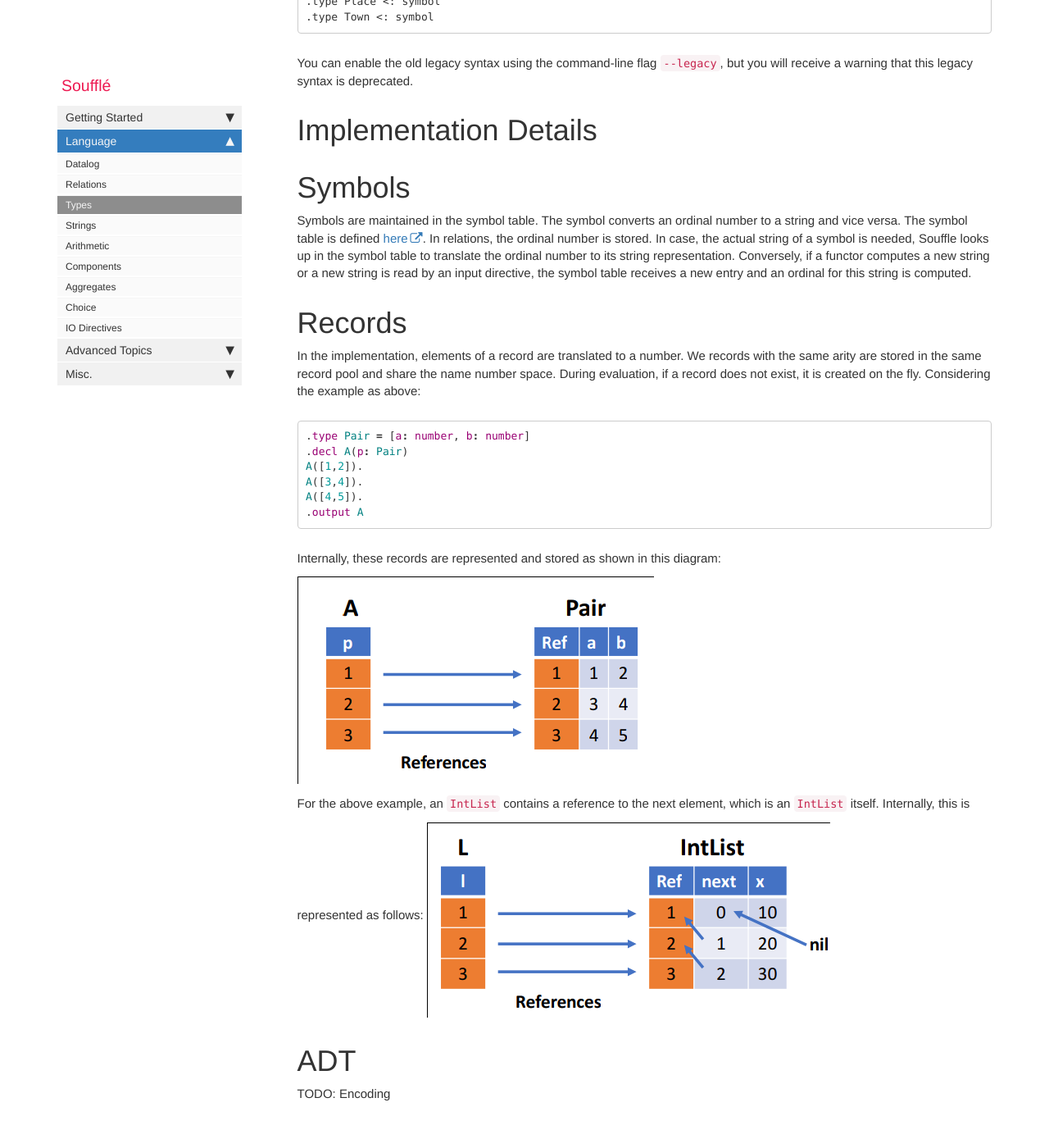
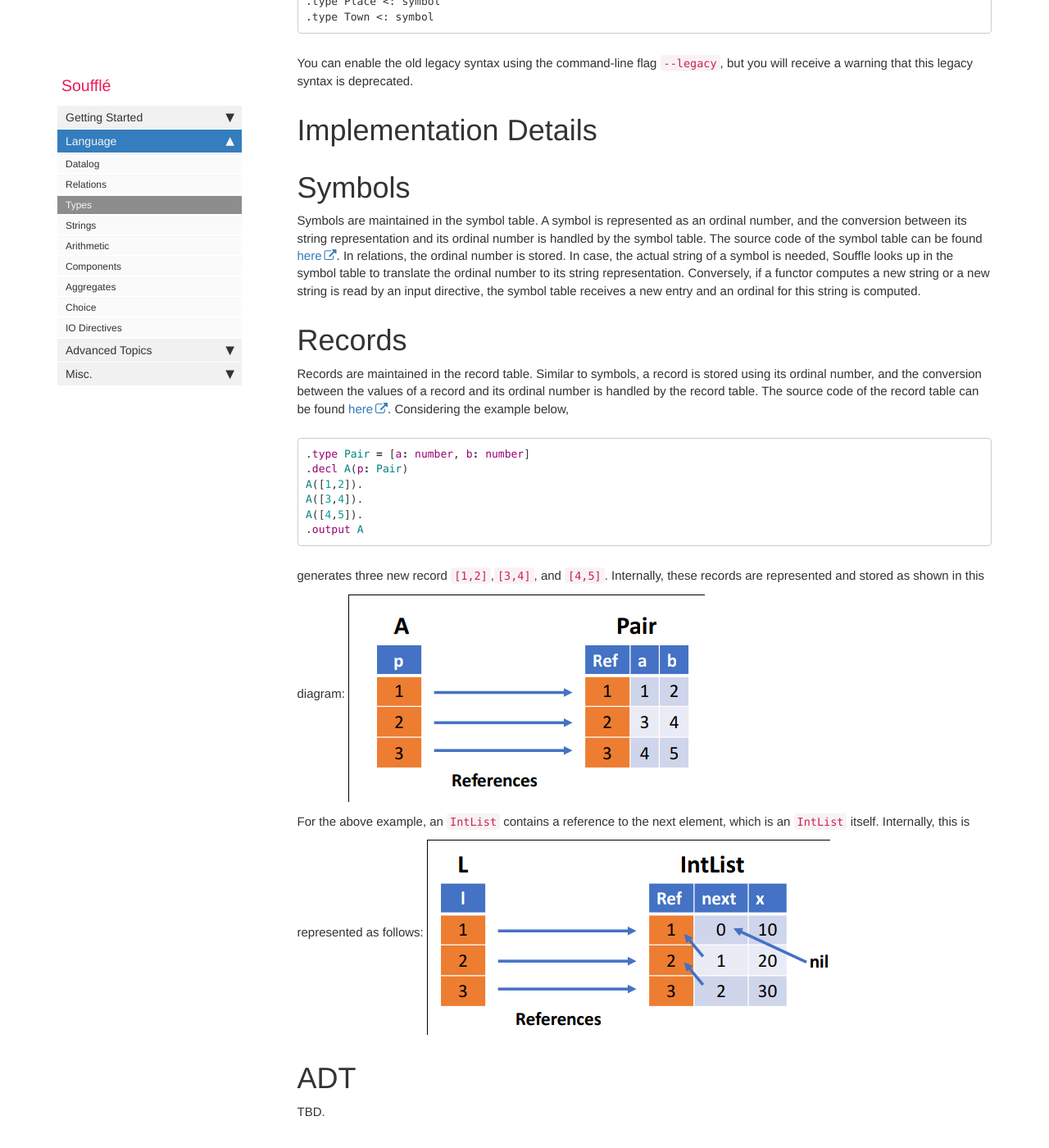
Before and after one commit to souffle-lang/souffle-lang.github.io, a Jekyll site: the page built from pages/docs/types.md, in a window 1280 px wide and 1400 px high, scrolled down 10414 px. Shown: the whole window at 82% size. Built offline with Jekyll 4.4.1, drawn with Linux system fonts in a browser that asks for light colours; comment, search, counter and statistics services are not loaded.

Commit message:
Update types.md

````diff
--- a/pages/docs/types.md
+++ b/pages/docs/types.md
@@ -383,15 +383,16 @@ You can enable the old legacy syntax using the command-line flag `--legacy`, but
 # Implementation Details
 
 # Symbols
-Symbols are maintained in the symbol table. The symbol converts an ordinal number to a string and vice versa.
-The symbol table is defined [here](https://github.com/souffle-lang/souffle/blob/master/src/include/souffle/SymbolTable.h).
+Symbols are maintained in the symbol table. A symbol is represented as an ordinal number, and the conversion between its string representation and its ordinal number is handled by the symbol table.
+The source code of the symbol table can be found [here](https://github.com/souffle-lang/souffle/blob/master/src/include/souffle/SymbolTable.h).
 In relations, the ordinal number is stored. In case, the actual string of a symbol is needed, Souffle looks up in the symbol table to translate the ordinal number to its string representation. Conversely, if a functor computes a new string or a new string is read by an input directive, the symbol table receives a new entry and an ordinal for this string is computed.
 
 # Records
-In the implementation, elements of a record are translated to a number.
-We records with the same arity are stored in the same record pool and
-share the name number space.  During evaluation, if a record does not exist,
-it is created on the fly. Considering the example as above:
+Records are maintained in the record table. Similar to symbols, a record
+is stored using its ordinal number, and the conversion between the values of a
+record and its ordinal number is handled by the record table.
+The source code of the record table can be found [here](https://github.com/souffle-lang/souffle/blob/master/src/include/souffle/RecordTable.h).
+Considering the example below,
 ```prolog
 .type Pair = [a: number, b: number]
 .decl A(p: Pair)
@@ -400,6 +401,7 @@ A([3,4]).
 A([4,5]).
 .output A
 ```
+generates three new record `[1,2]`,`[3,4]`, and `[4,5]`.
 Internally, these records are represented and stored as shown in this diagram:
 <img src="img/record_table.png" alt="Record table example">
 
@@ -408,4 +410,4 @@ Internally, this is represented as follows:
 <img src="img/record_recursive.png" alt="Record table with recursion example">
 
 # ADT
-TODO: Encoding
+TBD.
````
